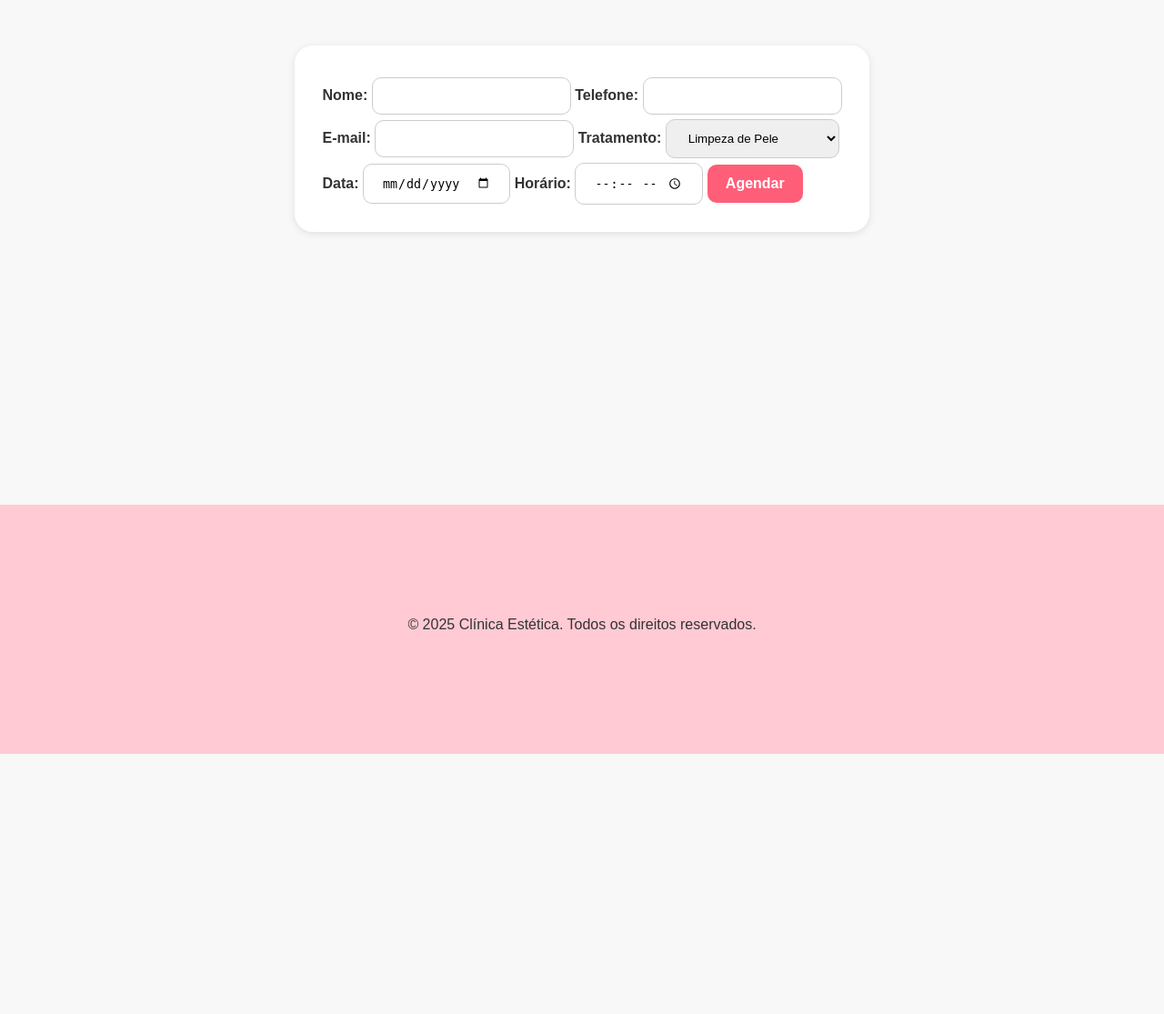
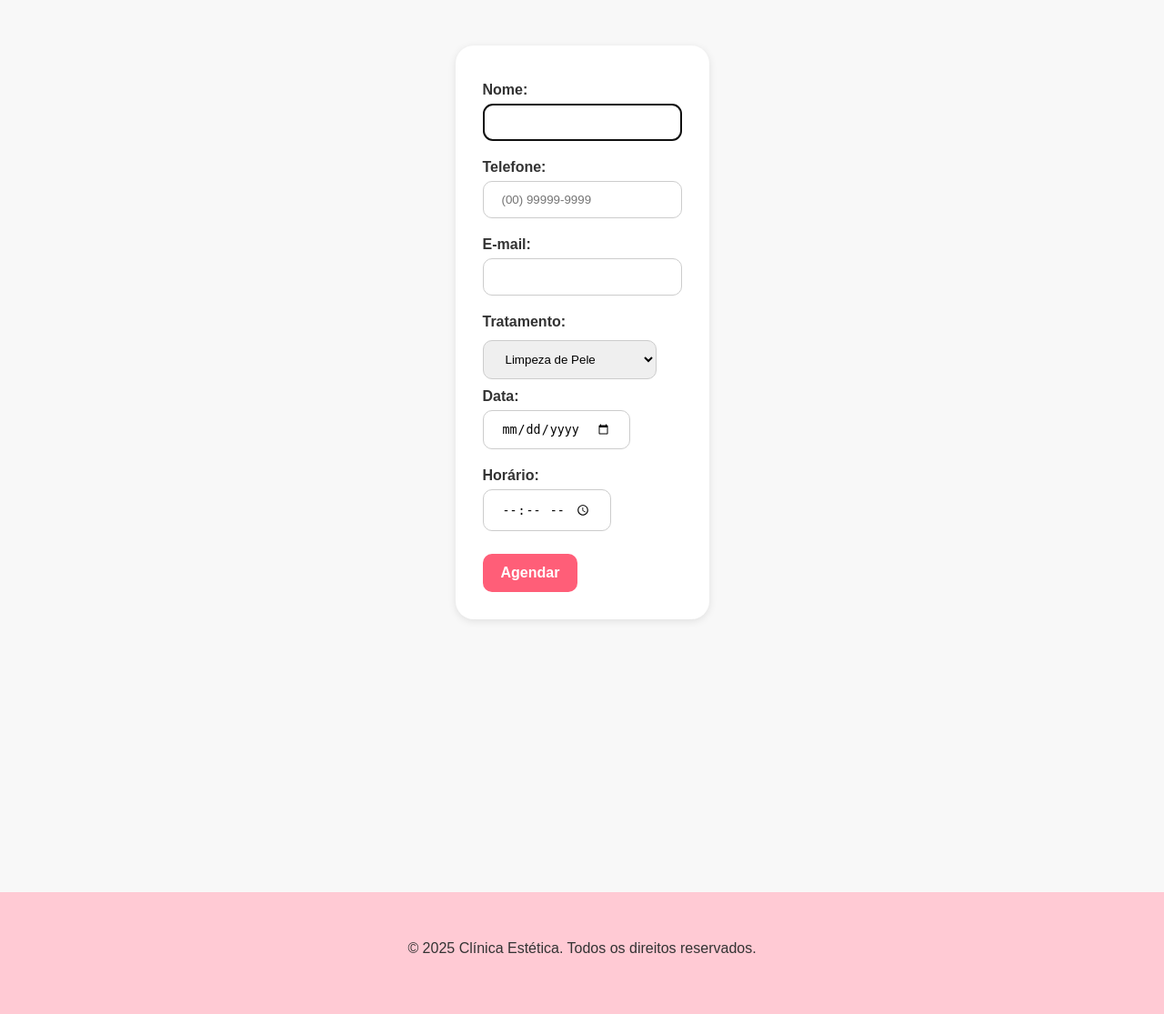
Before and after one commit to AlexadraCampos/clinica, a Flask app: page /agenda in a window 1280 px wide. Shown: the part 183-1298 px from the top of the page at 91% size. Before the commit the page ends 1012 px from the top, so only its background shows below. Run offline with Flask 3, Linux system fonts and the light colour scheme.

Commit message:
package.json package-lock.json static/style.css templates/agenda.html

```diff
--- a/static/style.css
+++ b/static/style.css
@@ -74,10 +74,10 @@ section {
 .galeria {
   display: flex;
   flex-wrap: wrap;
-  gap: -30px;
+  gap: 30px;
   padding: 40px;
   width: 100%;
-  margin: -3 auto;
+  margin: 30px auto;
   background-color: #bd8585;
   justify-content: center;
   border-radius: 10px;
@@ -116,7 +116,9 @@ button {
   margin-top: 5px;
   border: 1px solid #ccc;
   border-radius: 10px;
+
 }
+
 
 button {
   background-color: #ff5e78;
@@ -133,17 +135,27 @@ button:hover {
   background-color: #e04a64;
 }
 
+form label {
+display: block;
+margin-bottom: 6px;
+}
+
+form input {
+display: block;
+margin-bottom: 20px;
+}
+
+
 footer {
   text-align: center;
   padding: 20px 0;
   background-color: #ffcad4;
   width: 100%;
-  position: center;
   margin-top: 250px;
 }
 
 footer p {
-  margin: 100px;
+  margin: 30px;
 }
 
 /* Responsividade */
@@ -171,4 +183,16 @@ footer p {
     display: flex;
     flex-direction: column;
   }
+
+  .menu-agenda{
+    max-width: 46%;
+  }
+
 }
+
+@media (max-width: 500px) {
+
+  .menu-agenda{
+  max-width: 46%;
+}
+}
--- a/templates/agenda.html
+++ b/templates/agenda.html
@@ -20,13 +20,13 @@
     <header>
         <h1>Agende seu Horário</h1>
     </header>
-    <section class="schedule">
+    <section class="menu-agenda">
         <form action="/agendar" method="POST">
             <label for="nome">Nome:</label>
-            <input type="text" id="nome" name="nome" required>
+            <input type="text" id="nome" name="nome" required autofocus>
 
             <label for="telefone">Telefone:</label>
-            <input type="tel" id="telefone" name="telefone" required><br>
+            <input type="tel" id="telefone" name="telefone" maxlength="15" placeholder="(00) 99999-9999">
 
             <label for="email">E-mail:</label>
             <input type="email" id="email" name="email" required>
```
Also changed, not shown: package.json (+13 -1 lines), package-lock.json.
